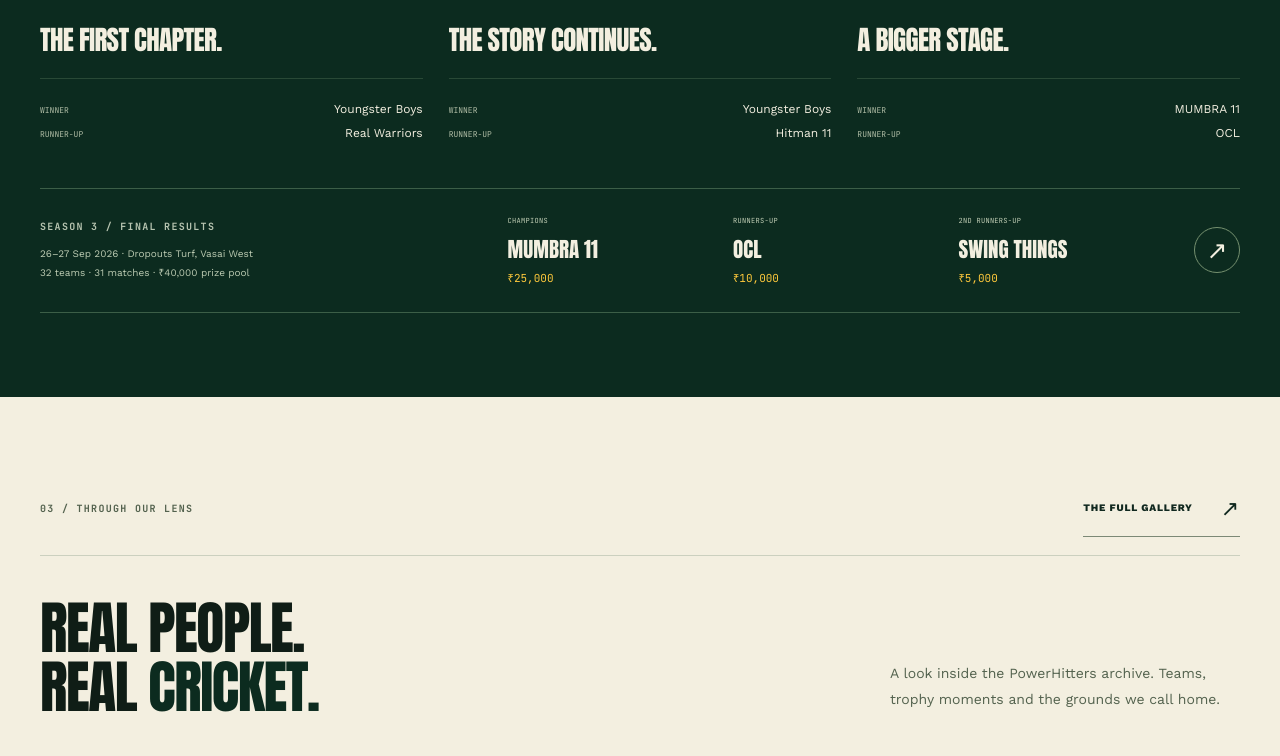
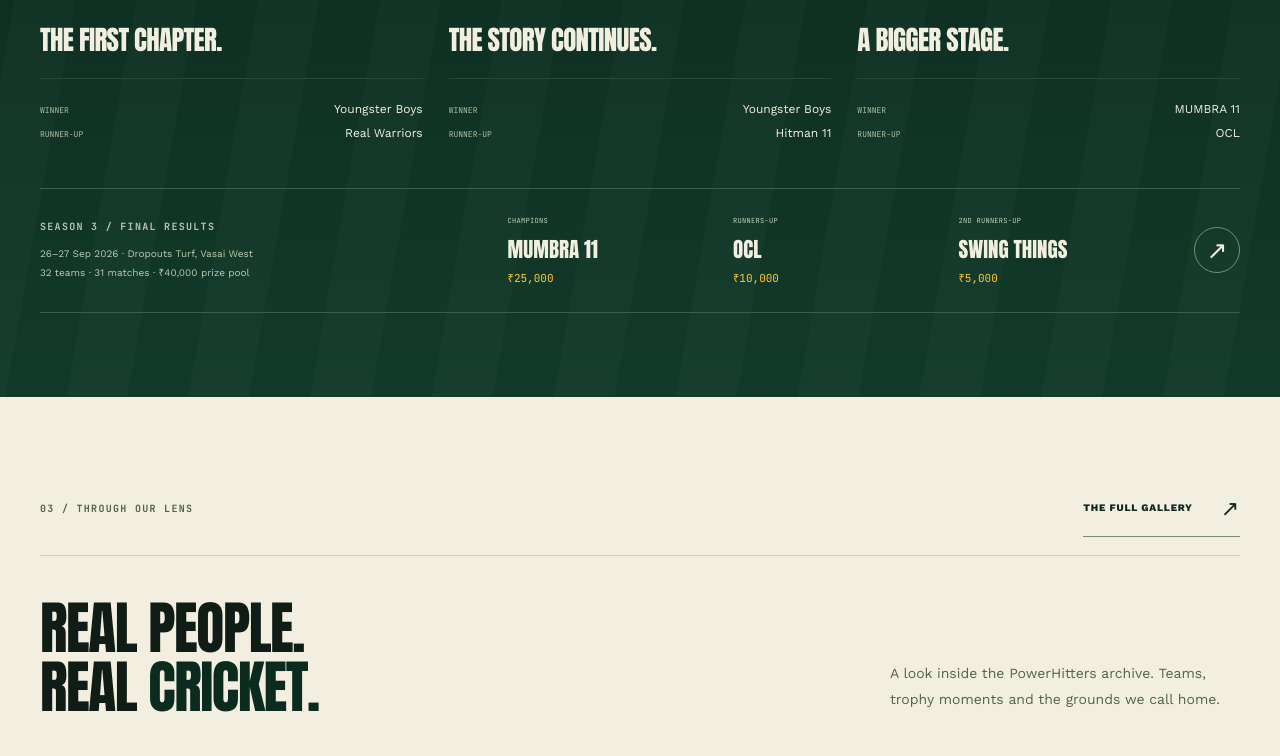
Before and after one commit to amanrawat2524-lang/powerhitters-website, a plain HTML site: page index.html in a window 1280 px wide. Shown: the part 2044-2800 px from the top of the page. Drawn offline with nearby package versions, Linux system fonts and the light colour scheme; no server answers.

Commit message:
Restore original turf stripes and floodlight backgrounds

```diff
--- a/css/public.css
+++ b/css/public.css
@@ -180,3 +180,17 @@
 .public-site [hidden]{display:none!important;}
 
 .public-site #partners{scroll-margin-top:110px;}
+
+/* Restore the original turf stripes and warm floodlight background. */
+.public-site .editorial-hero,
+.public-site .journey-section,
+.public-site .community-section,
+.public-site .page-hero,
+.public-site .about-intro,
+.public-site .dark{
+  background:
+    repeating-linear-gradient(100deg, rgba(255,255,255,0.02) 0px, rgba(255,255,255,0.02) 60px, transparent 60px, transparent 120px),
+    radial-gradient(ellipse 700px 500px at 15% 0%, rgba(255,201,60,0.16), transparent 60%),
+    radial-gradient(ellipse 600px 500px at 100% 20%, rgba(255,201,60,0.10), transparent 55%),
+    linear-gradient(180deg, var(--turf-darker) 0%, var(--turf-dark) 40%, var(--turf-mid) 100%);
+}
```
